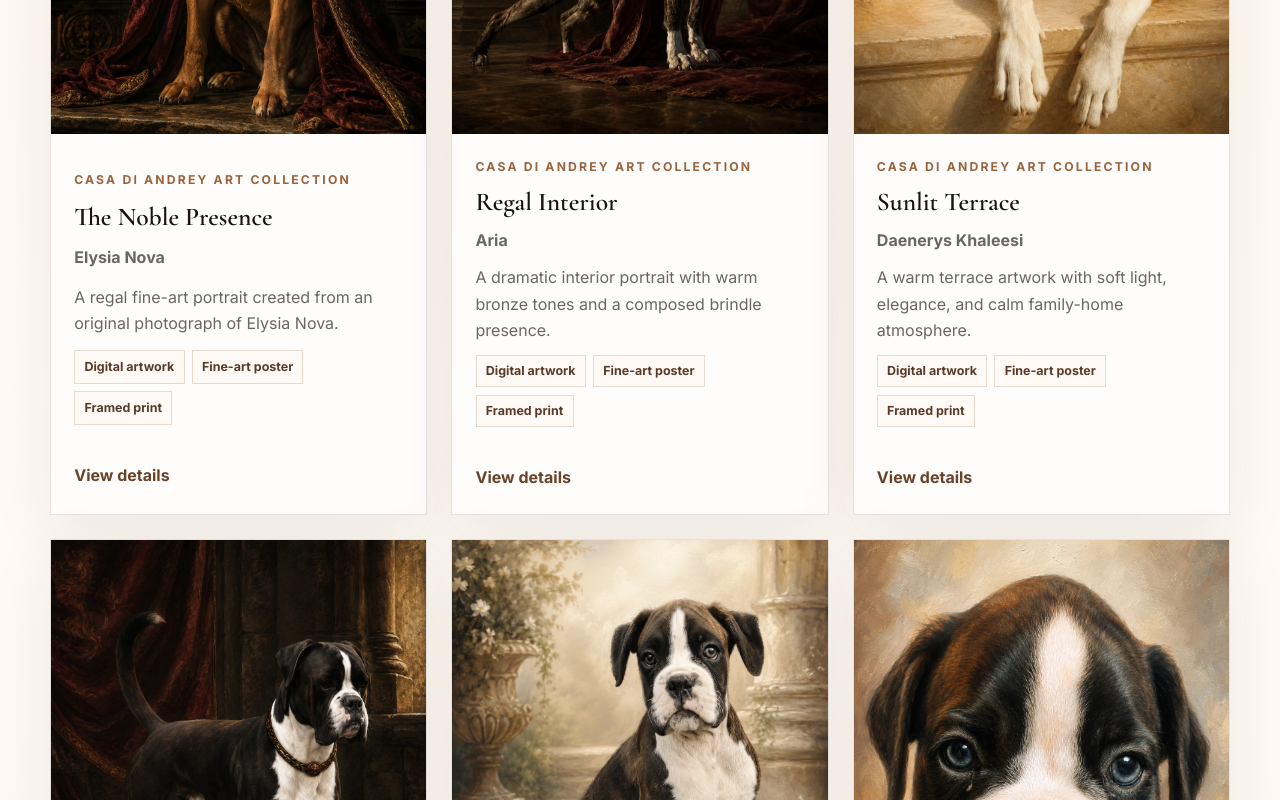
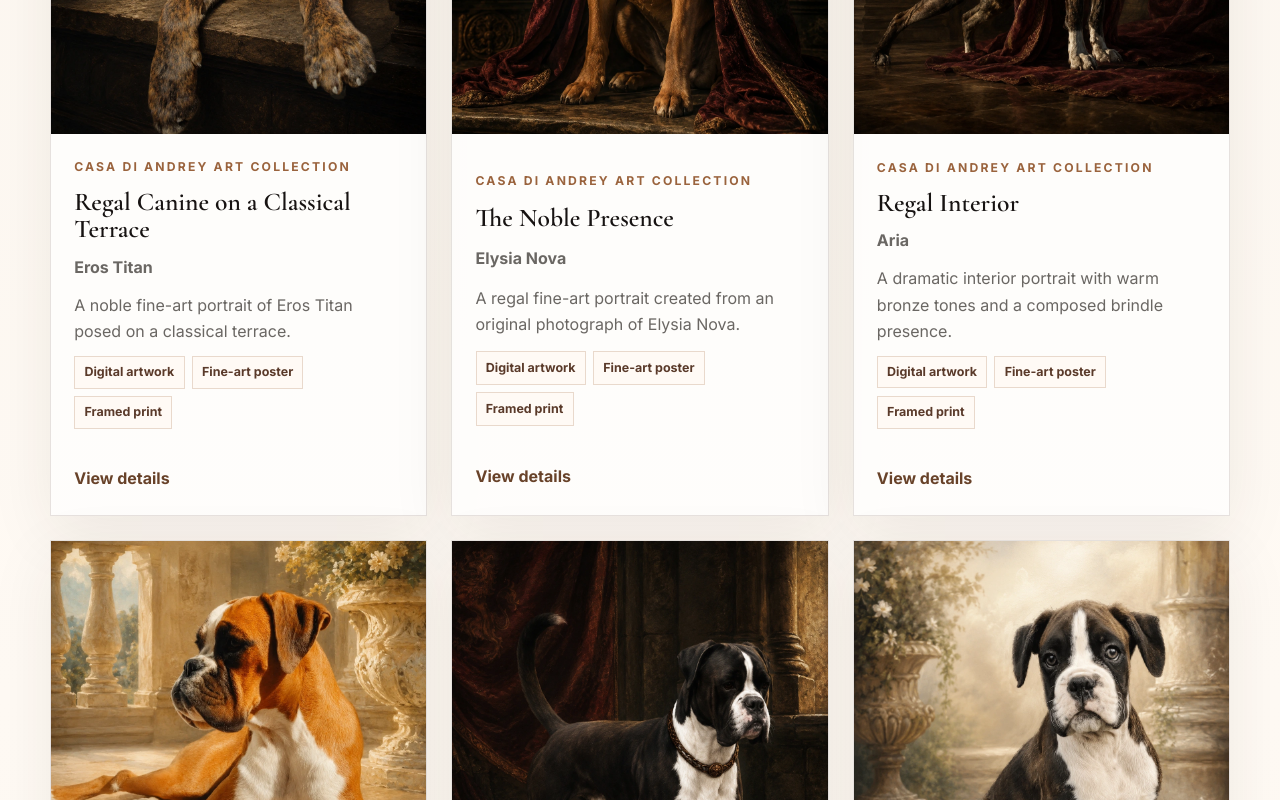
Before and after one commit to deboker/boxer-pupiess-kennel-casadiandrey, a React (Vite) app: page /boxer-art in a window 1280 px wide. Shown: the part 2360-3160 px from the top of the page. Built offline with nearby package versions, Linux system fonts and the light colour scheme.

Commit message:
titan aj cartier art images

```diff
--- a/src/data/artworks.js
+++ b/src/data/artworks.js
@@ -6,6 +6,8 @@ import adamPuppy from "../assets/adam_dblack_puppy_classical_setting.webp";
 import adamSweetPuppy from "../assets/adam_dblack_Sweet_puppy_portrait.webp";
 import aprilliaPortrait from "../assets/Aprillia_Von_der_Drachenwiese_Regal_boxer_in_classical_portrait_style.webp";
 import aprilliaGarden from "../assets/Aprillia_Von_der_DrachenwieseBoxer_dog_classical_garden.webp";
+import erosTitanTerrace from "../assets/Eros_titan_Regal_canine_on_a_classical_terrace.webp";
+import cartierDramaticPortrait from "../assets/Cartier_VAF_E_PLURIBUS_UNUMNoble_boxer_in_dramatic_portrait.webp";
 
 const defaultFormats = [
   "Digital artwork",
@@ -50,6 +52,17 @@ const createArtwork = ({
 });
 
 export const artworks = [
+  createArtwork({
+    id: "eros-titan-regal-canine-classical-terrace",
+    slug: "regal-canine-classical-terrace",
+    title: "Regal Canine on a Classical Terrace",
+    dogName: "Eros Titan",
+    image: erosTitanTerrace,
+    shortDescription:
+      "A noble fine-art portrait of Eros Titan posed on a classical terrace.",
+    description:
+      "A refined Eros Titan artwork shaped around classical architecture, warm light, and a calm regal Boxer presence.",
+  }),
   createArtwork({
     id: "elysia-nova-noble-presence",
     slug: "the-noble-presence",
@@ -139,6 +152,17 @@ export const artworks = [
     description:
       "A garden-inspired Aprillia portrait prepared as part of the existing Casa di Andrey Art Collection.",
   }),
+  createArtwork({
+    id: "cartier-vaf-e-pluribus-unum-dramatic-portrait",
+    slug: "noble-boxer-dramatic-portrait",
+    title: "Noble Boxer in Dramatic Portrait",
+    dogName: "Cartier VAF E Pluribus Unum",
+    image: cartierDramaticPortrait,
+    shortDescription:
+      "A noble Cartier portrait with dramatic lighting and a refined gallery presence.",
+    description:
+      "A dramatic fine-art Boxer portrait focused on Cartier's strong expression, depth, and classical kennel character.",
+  }),
 ];
 
 export const artworkFormats = [
--- a/tailwind.config.js
+++ b/tailwind.config.js
@@ -1,3 +1,5 @@
+import forms from '@tailwindcss/forms';
+
 /** @type {import('tailwindcss').Config} */
 export default {
   darkMode: 'class', // This sets dark mode to be controlled by adding 'dark' class in the HTML
@@ -24,6 +26,6 @@ export default {
     }
   },
   plugins: [
-    require('@tailwindcss/forms'),
+    forms,
   ],
 }
```
Also changed, not shown: src/assets/Cartier_VAF_E_PLURIBUS_UNUMNoble_boxer_in_dramatic_portrait.webp (added), src/assets/Eros_titan_Regal_canine_on_a_classical_terrace.webp (added).
